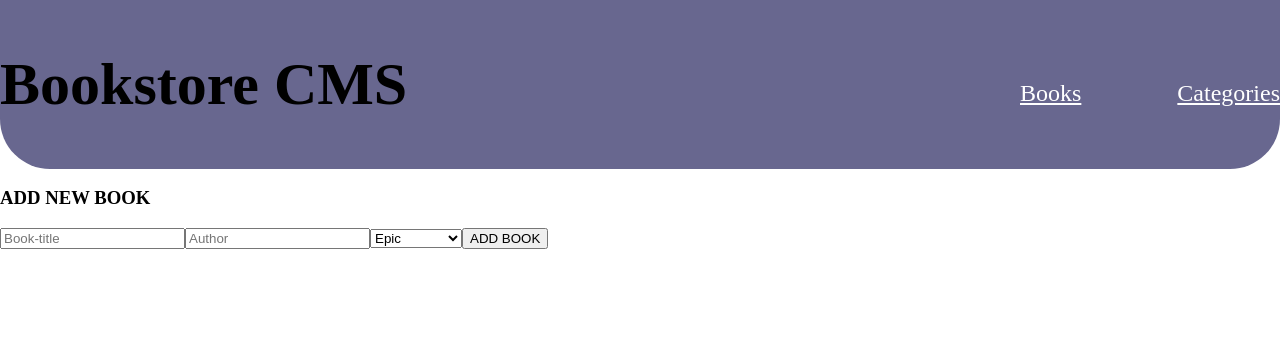
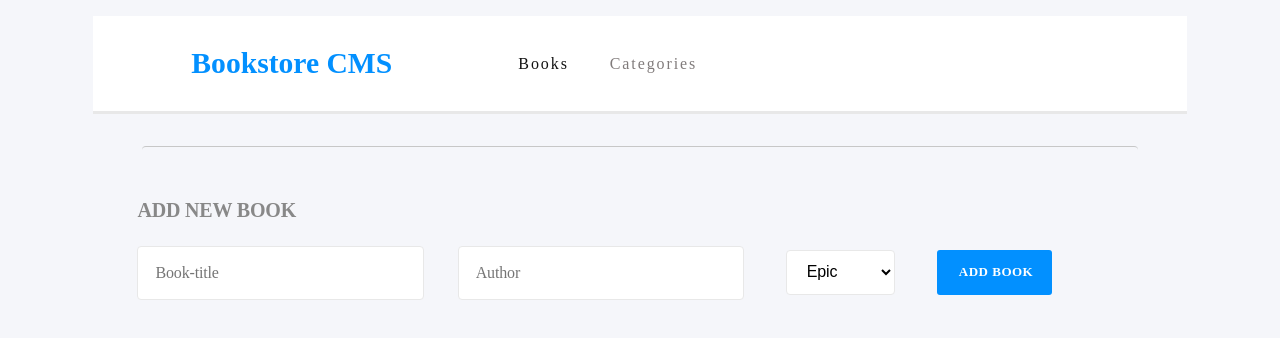
Before and after one commit to ijeomaodinko/Bookstore, a React (Create React App) app: page / in a window 1280 px wide. Shown: the top 338 px of the page. Built offline with nearby package versions, Linux system fonts and the light colour scheme; no server answers.

Commit message:
Add styling to the files

```diff
--- a/src/App.js
+++ b/src/App.js
@@ -7,11 +7,13 @@ import NavBar from './components/NavBar';
 function App() {
   return (
     <>
-      <NavBar />
-      <Routes>
-        <Route path="/" element={<BookList />} />
-        <Route path="/categories" element={<Categories />} />
-      </Routes>
+      <div>
+        <NavBar />
+        <Routes>
+          <Route path="/" element={<BookList />} />
+          <Route path="/categories" element={<Categories />} />
+        </Routes>
+      </div>
     </>
 
   );
--- a/src/components/AddBook.css
+++ b/src/components/AddBook.css
@@ -1,16 +1,17 @@
-.form-container {
-  width: 80%;
+.FormDiv {
+  width: 67.9%;
   height: 2.625rem;
-  margin: 2.313rem 6.25rem 6.25rem;
   padding: 2rem 6.188rem 0 1.688rem;
   border-radius: 4px;
-  background-color: #fff;
+  margin-left: auto;
+  margin-right: auto;
+  margin-top: 2rem;
+  border-top: 0.1rem solid #c7c7c7;
 }
 
-.add-new h3 {
+.titleInput {
   width: 10.875rem;
   height: 1.5rem;
-  margin: 1.813rem 32.75rem 0 0;
   font-family: Montserrat, var(--font-family-common);
   font-size: 1.25rem;
   font-weight: bold;
@@ -18,19 +19,22 @@
   font-style: normal;
   line-height: normal;
   letter-spacing: -0.18px;
-  color: var(--warm-grey);
+  color: #888;
+  margin-left: -2rem;
 }
 
 .form {
   display: flex;
   align-items: center;
+  margin-left: -2rem;
+  margin-top: -1rem;
 }
 
 .inputs {
-  width: 10rem;
+  width: 7.7rem;
   height: 2.813rem;
   margin: 1.188rem 2.125rem 0 0;
-  padding: 0.213rem 10rem 0.213rem 1.063rem;
+  padding: 0.213rem 9rem 0.213rem 1.063rem;
   border-radius: 4px;
   border: solid 1px #e8e8e8;
   background-color: #fff;
--- a/src/components/AddBook.js
+++ b/src/components/AddBook.js
@@ -1,4 +1,4 @@
-import './Book.css';
+import './AddBook.css';
 import React, { useState } from 'react';
 import { useDispatch } from 'react-redux';
 import { addBookThunk } from '../redux/books/books';
@@ -24,7 +24,7 @@ const AddBook = () => {
   return (
     <div className="FormDiv">
       <header className="title">
-        <h3>ADD NEW BOOK</h3>
+        <h3 className="titleInput">ADD NEW BOOK</h3>
       </header>
       <form className="form">
         <input className="inputs" onInput={clickHandle} type="text" name="title" placeholder="Book-title" />
--- a/src/components/Book.css
+++ b/src/components/Book.css
@@ -1,11 +1,13 @@
 .bookSection {
-  width: 80%;
+  width: 79%;
   height: 9rem;
-  margin: 2.313rem 6.25rem 0;
-  padding: -4rem 6.188rem 1.625rem 1.688rem;
-  border-radius: 4px;
+  padding: -4rem 6.17rem 1.625rem 6.25rem;
+  border-radius: 6px;
   border: solid 1px #e8e8e8;
   background-color: #fff;
+  margin-left: auto;
+  margin-right: auto;
+  margin-top: 1rem;
 }
 
 .bookContainer {
@@ -14,6 +16,7 @@
   justify-content: space-between;
   align-items: center;
   justify-items: center;
+  margin-left: 1rem;
 }
 
 .perDiv {
@@ -21,14 +24,16 @@
   justify-content: space-between;
   align-items: center;
   justify-items: center;
+  border-right: 1px solid #c7c7c7;
+  height: 69px;
 }
 
 .bookTitle {
   width: 12.313rem;
   height: 1.813rem;
-  margin: -1rem 20.188rem 1rem 0;
+  margin: -0.7rem 20.188rem 0 0;
   font-family: RobotoSlab, var(--font-family-common);
-  font-size: 2.5rem;
+  font-size: 1.5rem;
   font-weight: bold;
   font-stretch: normal;
   font-style: normal;
@@ -37,10 +42,15 @@
   color: #121212;
 }
 
+.bookCategory {
+  font-size: 1rem;
+  color: #888;
+}
+
 .bookAuthor {
   width: 6.688rem;
   height: 1.188rem;
-  margin: 2.1rem 0 0;
+  margin: 0.2rem 0  0 0;
   font-family: RobotoSlab, var(--font-family-common);
   font-size: 0.875rem;
   font-weight: 300;
@@ -51,10 +61,10 @@
   color: #4386bf;
 }
 
-.buttons {
+.button {
   width: 4.563rem;
   height: 1.188rem;
-  margin: 0.5rem 0.938rem 0.125rem 0;
+  margin: 0 0.938rem 1rem 0;
   font-family: RobotoSlab, var(--font-family-common);
   font-size: 0.875rem;
   font-weight: 300;
@@ -66,13 +76,15 @@
   border: none;
   background-color: #fff;
   padding: 0;
+  margin-left: -0.4rem;
 }
 
 .remove {
   border-left: solid 1px #e8e8e8;
   border-right: solid 1px #e8e8e8;
-  margin-left: 1rem;
-  margin-right: 1rem;
+  margin-left: 0.7rem;
+  margin-right: 0.7rem;
+  width: 90px;
 }
 
 .commentDiv {
@@ -85,11 +97,85 @@
   height: 4rem;
   border-radius: 50%;
   border: 5px solid #0290ff;
-  color: #fff;
-  margin-right: 2.5rem;
+  color: white;
+  margin-right: 1.7rem;
+  margin-left: -9rem;
+  margin-top: 2rem;
 }
 
 .updateDiv {
-  margin-right: 2.5rem;
+  margin-right: 1rem;
   margin-left: 1rem;
+  align-items: center;
+  justify-content: center;
 }
+
+.percent {
+  font-family: Montserrat, var(--font-family-common);
+  font-size: 2rem;
+  font-weight: 300;
+  font-stretch: normal;
+  font-style: normal;
+  line-height: normal;
+  letter-spacing: -0.4px;
+  color: #121212;
+  margin-top: 1.1rem;
+  padding-right: 3.9rem;
+}
+
+.perCompleted {
+  font-size: 2rem;
+  font-family: RobotoSlab var(--font-family-common);
+  font-weight: 300;
+  font-stretch: normal;
+  font-style: normal;
+  line-height: normal;
+  letter-spacing: -0.4px;
+  color: #888;
+  margin-top: -1.6rem;
+}
+
+body {
+  background-color: #f5f6fa;
+}
+
+.currentChapter {
+  font-family: Montserrat var(--font-family-common);
+  font-size: 0.875rem;
+  font-weight: normal;
+  font-stretch: normal;
+  font-style: normal;
+  line-height: normal;
+  letter-spacing: normal;
+  color: #888;
+  margin-bottom: -0.7rem;
+}
+
+.currentCha {
+  font-family: Montserrat var(--font-family-common);
+  font-size: 0.813rem;
+  font-weight: normal;
+  font-stretch: normal;
+  font-style: normal;
+  line-height: normal;
+  letter-spacing: 1.9px;
+  color: #121212;
+}
+
+.updateProgram {
+  font-family: Montserrat var(--font-family-common);
+  font-size: 0.875rem;
+  font-weight: normal;
+  font-stretch: normal;
+  font-style: normal;
+  line-height: normal;
+  letter-spacing: normal;
+  color: #f5f6fa;
+  background-color: #0290ff;
+  width: 12rem;
+  height: 2.1rem;
+  border: none;
+  align-items: center;
+  justify-content: center;
+  border-radius: 0.19rem;
+}
--- a/src/components/Book.js
+++ b/src/components/Book.js
@@ -42,12 +42,12 @@ const Book = () => {
             <p className="showPer">O</p>
             <div className="per">
               <h2 className="percent">64%</h2>
-              <h3 className="perCompleted">completed</h3>
+              <h3 className="perCompleted">Completed</h3>
             </div>
           </div>
           <div className="updateDiv">
             <h2 className="currentChapter">CURRENT CHAPTER</h2>
-            <h3 className="curentCha">Chapter 17</h3>
+            <h3 className="currentCha">Chapter 17</h3>
             <button className="updateProgram" type="button">UPDATE PROGRESS</button>
           </div>
         </div>
--- a/src/components/NavBar.css
+++ b/src/components/NavBar.css
@@ -1,42 +1,65 @@
-* {
-  box-sizing: border-box;
+.menuNav {
+  display: flex;
+  justify-items: center;
+  align-items: center;
+  justify-content: flex-start;
+  width: 70%;
+  height: 5.938rem;
+  background-color: #fff;
+  margin-left: auto;
+  margin-right: auto;
+  padding-left: 6.17rem;
+  padding-right: 6.25rem;
+  margin-top: 1rem;
+  border-bottom: #e8e8e8 solid;
 }
 
-.menuNav {
+.menuTitle {
+  width: 15rem;
+  height: 2.313rem;
+  margin: 0.375rem 2.938rem 0.125rem 0;
+  font-family: Montserrat, var(--font-family-common);
+  font-size: 1.85rem;
+  font-weight: bold;
+  font-stretch: normal;
+  font-style: normal;
+  line-height: normal;
+  letter-spacing: normal;
+  color: #0290ff;
+}
+
+.menuContainer {
   display: flex;
-  flex-direction: row;
+  align-items: center;
+  align-content: center;
   justify-content: space-between;
-  background-color: rgb(104, 103, 143);
-  width: 100%;
-  margin-left: auto;
-  margin-right: auto;
-  border-bottom-left-radius: 50px;
-  border-bottom-right-radius: 50px;
 }
 
 .menuList {
   display: flex;
+  list-style: none;
+  text-decoration: none;
   flex-direction: row;
-  gap: 6rem;
-  margin-top: 1rem;
-  list-style: none;
 }
 
 .menui {
-  color: white;
-  font-size: x-large;
+  width: 3.688rem;
+  height: 1rem;
+  margin: 1.125rem 2.563rem 0.688rem 0;
+  font-size: 1rem;
+  font-family: Montserrat, var(--font-family-common);
+  font-weight: normal;
+  font-stretch: normal;
+  font-style: normal;
+  line-height: normal;
+  letter-spacing: 1.9px;
+  text-decoration: none;
 }
 
-.menuContainer {
-  margin-top: 4rem;
+.book {
+  color: #121212;
 }
 
-.imgAccount {
-  background-color: grey;
-  font-size: 50px;
-  border-bottom-right-radius: 50px;
+.categories {
+  color: #807b7b;
 }
-
-.menuTitle {
-  font-size: 60px;
-}
--- a/src/components/NavBar.js
+++ b/src/components/NavBar.js
@@ -11,8 +11,8 @@ const NavBar = () => (
     </h1>
     <div className="menuContainer">
       <ul className="menuList">
-        <li><Link className="menui vertical" to="/">Books</Link></li>
-        <li><Link className="menui vertical" to="/Categories">Categories</Link></li>
+        <li><Link className="menui book vertical" to="/">Books</Link></li>
+        <li><Link className="menui categories vertical" to="/Categories">Categories</Link></li>
       </ul>
     </div>
     {/* <div className="imgAccount"><FaUser fa-lg /></div> */}
--- a/src/redux/configureStore.js
+++ b/src/redux/configureStore.js
@@ -1,11 +1,11 @@
 import { configureStore } from '@reduxjs/toolkit';
 import booksReducer from './books/books';
-import statusReducer from './categories/categories';
+import checkStatusReducer from './categories/categories';
 
 const store = configureStore({
   reducer: {
     books: booksReducer,
-    categories: statusReducer,
+    categories: checkStatusReducer,
   },
 });
 
```
